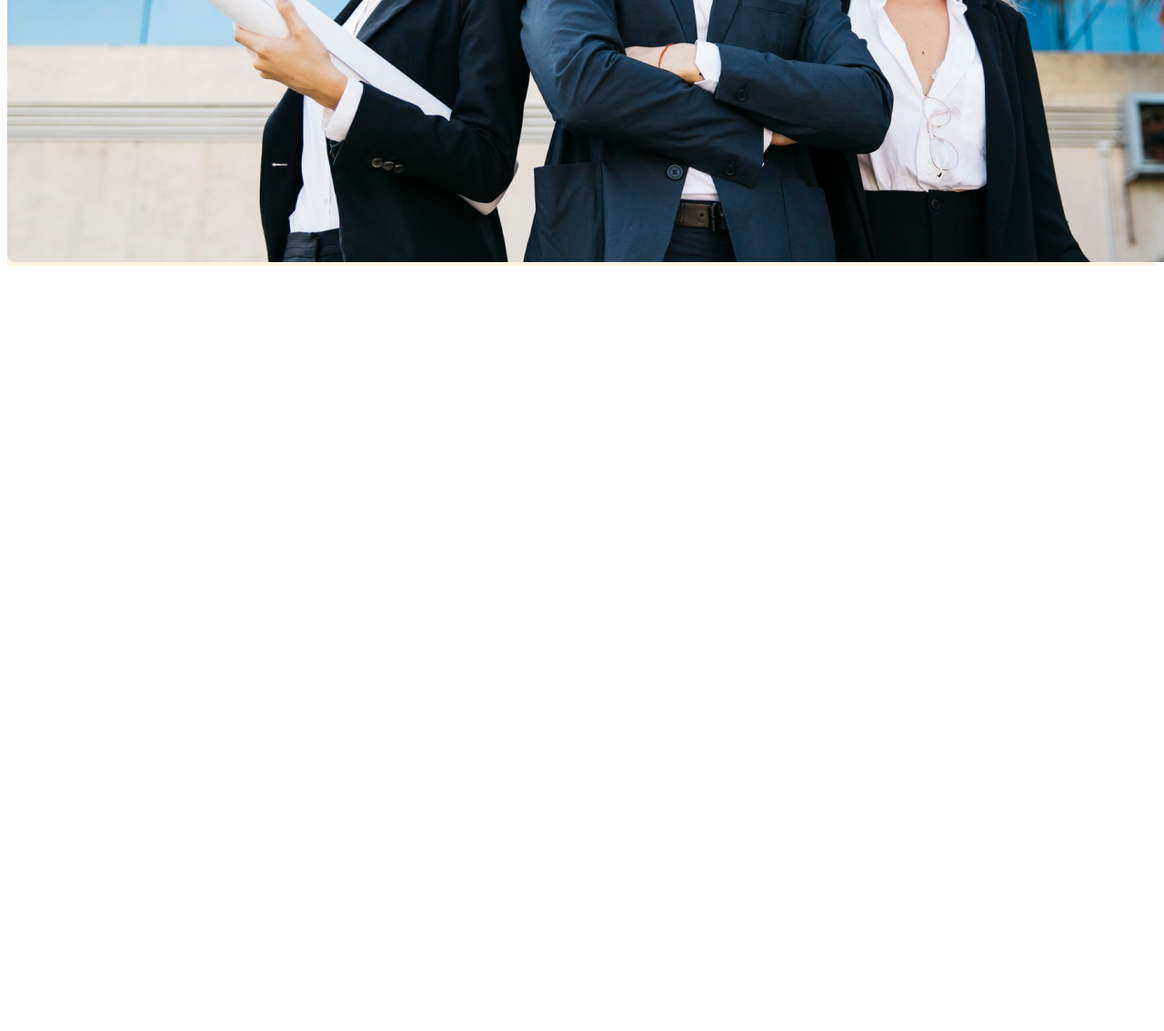
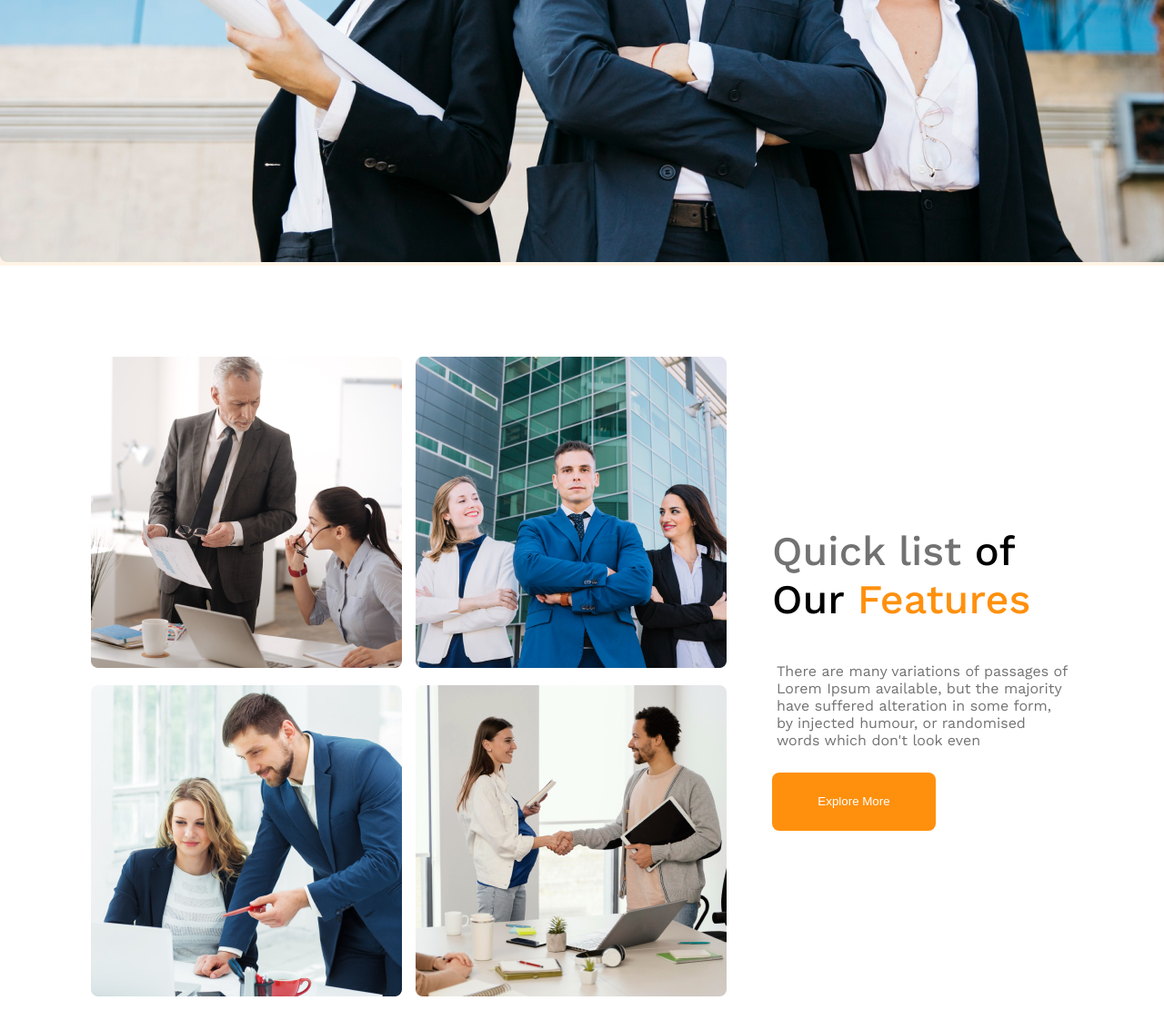
Before and after one commit to jakyaafrinbristi/second-assignment, a plain HTML site: page index.html in a window 1280 px wide. Shown: the part 1049-2182 px from the top of the page at 91% size. Before the commit the page ends 1349 px from the top, so only its background shows below. Drawn offline with nearby package versions, Linux system fonts and the light colour scheme.

Commit message:
first section added

```diff
--- a/index.html
+++ b/index.html
@@ -35,7 +35,36 @@
 
     </header>
     <!-- header end -->
+
     <main>
+        <!-- first section -->
+        <section class="container">
+            <div class="gruops">
+                <div class="gruop-img">
+                    <img src="images/team1.png" alt="">
+                </div>
+                <div class="gruop-img">
+                    <img src="images/team2.png" alt="">
+                </div>
+                <div class="gruop-img">
+                    <img src="images/team3.png" alt="">
+                </div>
+                <div class="gruop-img">
+                    <img src="images/team4.png" alt="">
+                </div>
+            </div>
+            <div class="gruop-details">
+                <h2 class="gruop-title"><span class="list">Quick list</span> of Our <span class="text">Features</span></h2>
+                <p class="gruop-description">There are many variations of passages of Lorem Ipsum available, but the majority have suffered alteration in some form, by injected humour, or randomised words which don't look even</p>
+                <button class="btn">Explore More</button>
+
+            </div>
+
+        </section>
+        <!-- first-section-end -->
+        <section>
+
+        </section>
 
     </main>
     <footer>
--- a/styles/architect.css
+++ b/styles/architect.css
@@ -4,7 +4,7 @@
 
 /* common styles */
 body {
-
+    margin: 0;
     font-family: 'Work Sans', sans-serif;
 }
 
@@ -75,6 +75,48 @@ nav li {
 }
 
 .banner-img {
-    width: 100%;
     border-radius: 8px;
 }
+
+/* main section style */
+/* first section styles */
+.container {
+    display: flex;
+    /* margin-left: 200px;
+    margin-top: 30px; */
+    margin: 100px;
+
+}
+
+.gruops {
+    display: grid;
+    grid-template-columns: repeat(2, 1fr);
+    gap: 15px;
+}
+
+.gruop-details {
+    margin-top: 150px;
+    margin-left: 50px;
+}
+
+.gruop-description {
+    padding: 5px;
+    font-weight: 400;
+    font-size: 16px;
+    color: #727272;
+
+}
+
+.gruop-title {
+    font-weight: 500;
+    font-size: 45px;
+}
+
+.list {
+    color: #727272;
+}
+
+.text {
+    color: #FF900E;
+}
+/* second-section-style */
```
